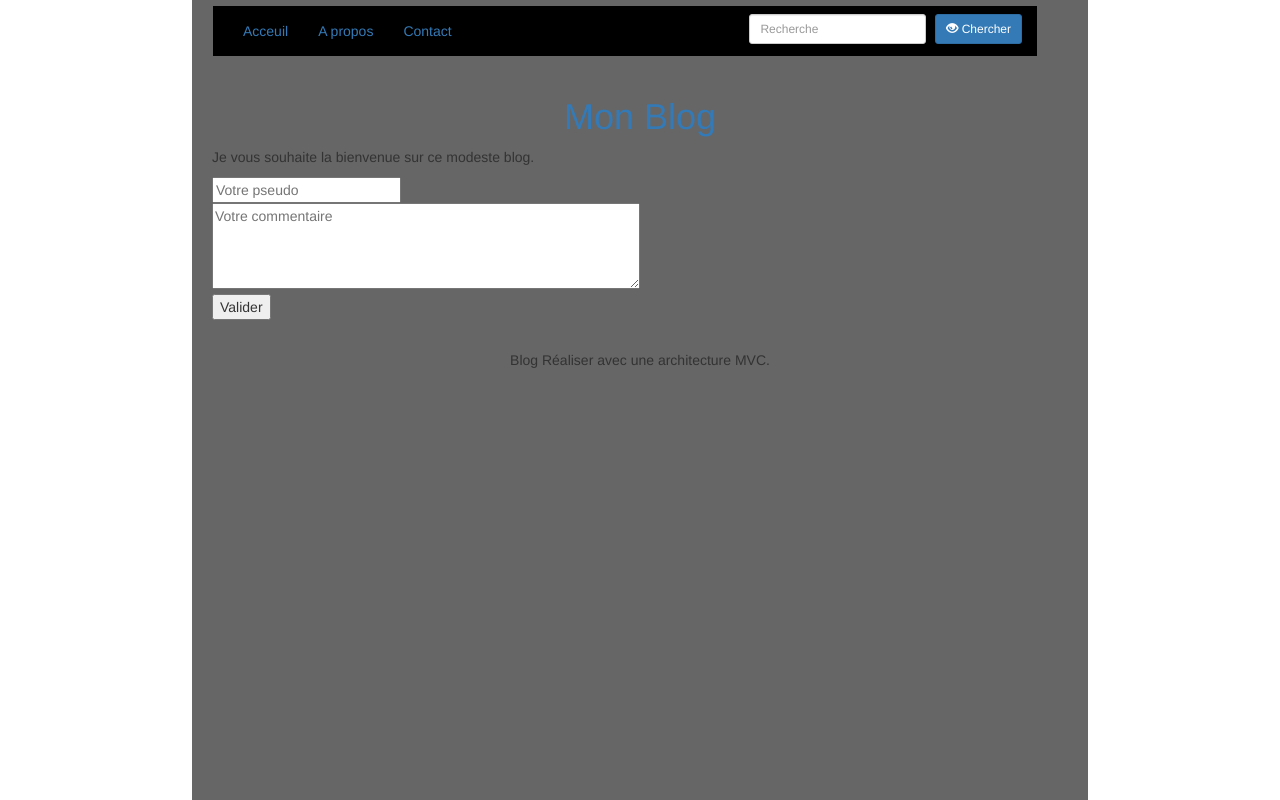
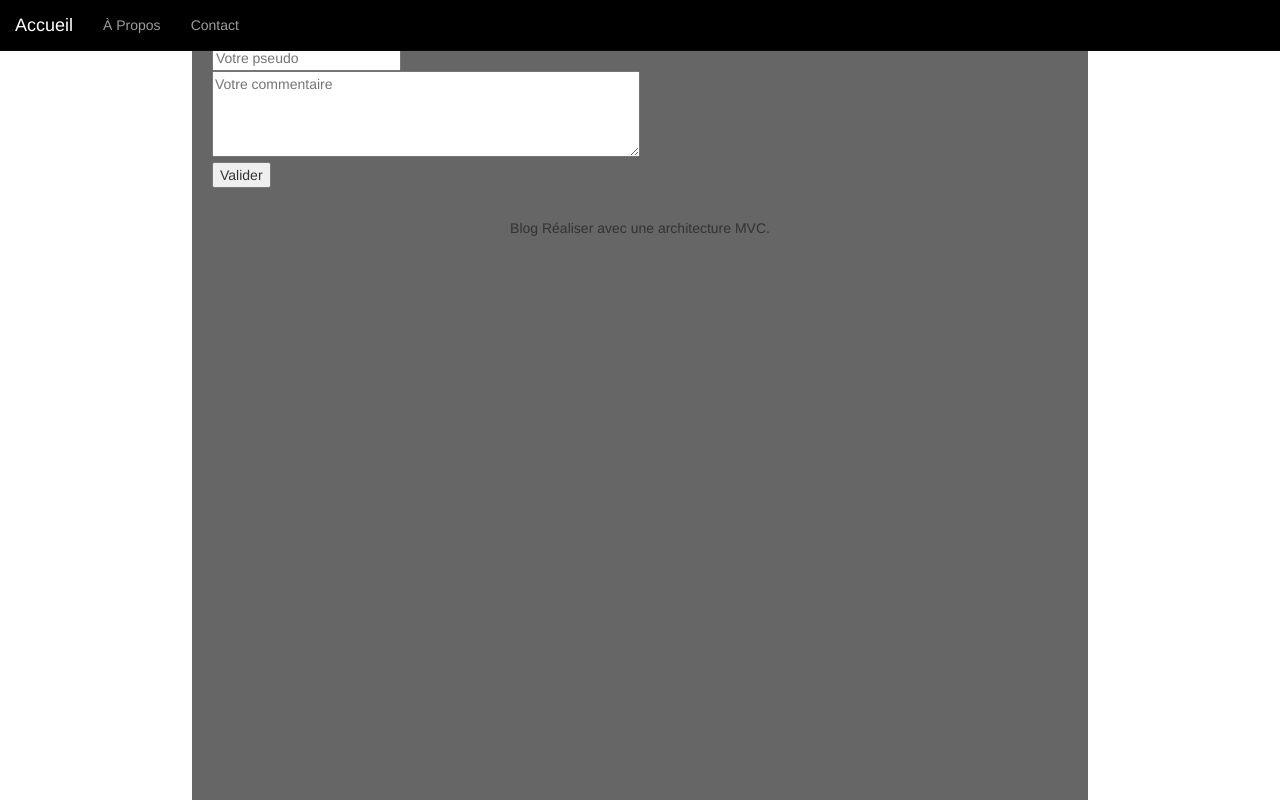
Before and after one commit to Fcoupe/Projet_3, a PHP site: page / in a window 1280 px wide. Run offline with PHP 8.4, Linux system fonts and the light colour scheme; data that the repository does not hold is empty.

Commit message:
Ajout du menu

```diff
--- a/view/temp.php
+++ b/view/temp.php
@@ -8,37 +8,39 @@
 </head>
 <body>
 <div id="container">
+	<header>
 
-		<nav class="navbar navbar-Inverse">
-			<div class="container-fluid">
-				<div id="menu" class="row col-lg-12">
+		<!-- Navigation -->
+		<div class="navbar navbar-inverse navbar-fixed-top" role="navigation">
+			<div id="menu" class="container">
+				<div class="navbar-header">
+					<button type="button" class="navbar-toggle" data-toggle="collapse" data-target=".navbar-collapse">
+						<span class="icon-bar"></span>
+						<span class="icon-bar"></span>
+						<span class="icon-bar"></span>
+					</button>
+					<a class="navbar-brand" href="index.php">Accueil</a>
+				</div>
+				<div class="collapse navbar-collapse">
 					<ul class="nav navbar-nav">
-						<li  class="active"> <a href="index.php">Acceuil</a></li>
-						<li > <a href="#">A propos</a></li>
-						<li > <a href="#">Contact</a></li>
+						<li class="hidden"><a href="index.php"></a></li>
+						<li><a href="#">À Propos</a></li>
+						<li><a href="#">Contact</a></li>
 					</ul>
-
-					<form class="navbar-form navbar-right inline-form">
-						<div class="form-group">
-							<input type="search" class="input-sm form-control" placeholder="Recherche">
-							<button type="submit" class="btn btn-primary btn-sm"><span class="glyphicon glyphicon-eye-open"></span> Chercher</button>
-						</div>
-					</form>
 				</div>
 			</div>
-		</nav>
-		<div id="row">
-			<header>
-				<a class="col-lg-12" href="index.php"><h1 id="titreBlog">Mon Blog</h1></a>
-				<p>Je vous souhaite la bienvenue sur ce modeste blog.</p>
+		</div>
+		<script src="assets/js/jquery.js"></script>
+		<script src="assets/js/bootstrap.js"></script>
+
 	</header>
+	<br /><br />
+
 	<div id="contenu">
 				<?= $content ?> <!-- Variable renvoyant le contenu -->
 	</div>
 	<footer id="piedBlog">
 				Blog Réaliser avec une architecture MVC.
 	</footer>
-		</div>
-	</div>  <!-- Fermeture de la div global -->
-</body>
+</div></body>
 </html>
```
Lines whose indentation alone changed are shown as unchanged.
